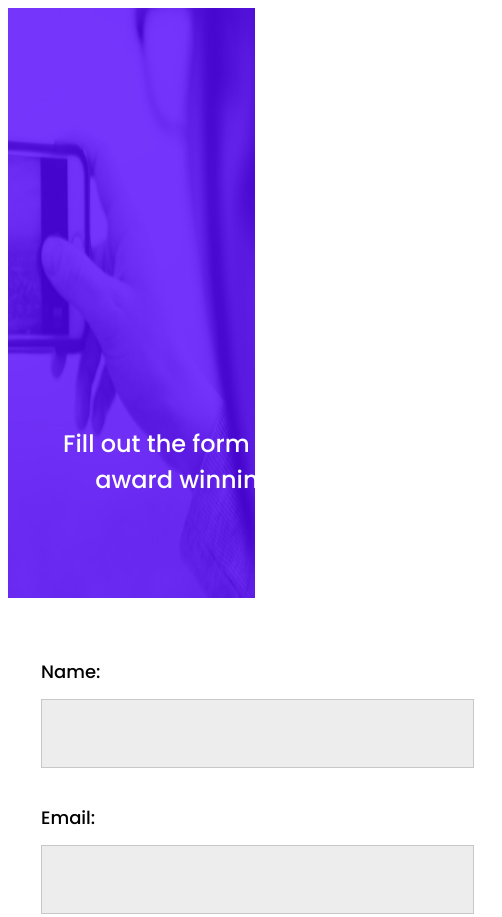
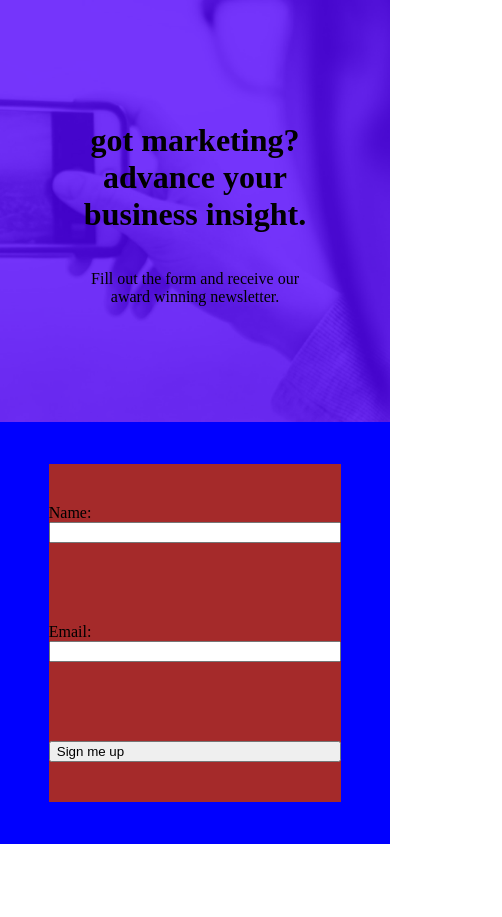
Before and after one commit to Edjhernandez/landingpage, a website: page index.html in a window 390 px wide. Shown: the top 917 px of the page, 502 px wide, since content can reach past the window. After the commit the page ends 844 px from the top, so only its background shows below. Drawn offline with Linux system fonts and the light colour scheme.

Commit message:
Add responsive properties in mobile design

```diff
--- a/index.html
+++ b/index.html
@@ -14,26 +14,29 @@
 </head>
 <body>
     <div class="container">
-    <div class="rectangle1">
-        <img src="./images/Rectangle 1.png" alt="image Rectangle 1">
-        <p class="title1">
+     <div class="rectangle1">
+        <h1>
         got marketing? advance your business insight.
-        </p>
+        </h1>
         <p class="message1">
             Fill out the form and receive our award winning newsletter.
         </p>
-    </div>
-    <form>
-        <div class="inputs">
-            <label>Name:</label>
+     </div>
+     <div class="rectangle2">
+       <form>
+        <div class="inputname">
+            <label for="name">Name:</label>
+            <input id="name" name="name" type="text">
         </div>
-        <input class="box_sizing" type="text">
-        <div class="inputs2">
-            <label>Email:</label>
+        <div class="inputemail">
+            <label for="email">Email:</label>
+            <input id="email" name="email" type="text">
         </div>
-        <input class="box_sizing2" type="text">
-        <button class="button" type="button">Sign me up</button>
-    </form>
+        <div class="button">
+           <button class="button" type="button">Sign me up</button>
+        </div>
+       </form>
+     </div>
     </div>
 </body>
 </html>
--- a/styles.css
+++ b/styles.css
@@ -1,22 +1,93 @@
+html, body{
+  margin: 0;
+  padding: 0;
+  box-sizing: border-box;
+  height: 100%;
+}
+
 .container {
-  /*position: absolute;
+  display: flex;
+  flex-direction: column;
+  max-width: 510px;
+  width: 100%;
+  margin-left: auto;
+  margin-right: auto;
+  height: 100%;
+}
+
+.container .rectangle1 {
+  display: flex;
+  align-items: center;
+  justify-content: center;
+  background-image: url("./images/Rectangle\ 1.png");
+  background-size: cover;
+  flex-direction: column;
+  height: 50%;
+}
+
+.container .rectangle1 h1,p {
+  max-width: 250px;
+  text-align: center;
+
+}
+
+.container .rectangle2 {
+  display: flex;
+  align-items: center;
+  justify-content: space-around;
+  flex-direction: column;
+  background: blue;
+  height: 50%;
+
+}
+
+form {
+  background-color: brown;
+  display: flex;
+  flex-direction: column;
+  width: 75%;
+  height: 80%;
+  justify-content: space-around;
+
+}
+
+form .inputname, .inputemail, .button {
+  display: flex;
+  flex-direction: column;
+
+}
+
+/*
+body {
+  display: flex;
+}
+
+
+
+
+
+body .container {
+  position: absolute;
   width: 510px;
   height: 1139px;
-  flex-box*/
+  flex-box
   display: flex;
-  flex-direction: row;
+  flex-direction: column;
 }
 
-.rectangle1 {
+body .container .rectangle1 {
   /*position: absolute;
   width: 510px;
   height: 576px;
   left: 0;
-  top: 0;*/
-  /*flex-box*/
+  top: 0;
+  flex-box
   display: flex;
-  width: 100%;      /*when set width 100% in father .rectangle1 and child img the picture grow*/
+  width: 100%;     when set width 100% in father .rectangle1 and child img the picture grow
   height: 50%;
+  background-color: #000;
+  background: url("images\Rectangle 1.png");
+  background-size: cover;
 }
 
 .rectangle1 img {
@@ -24,20 +95,20 @@
 }
 
 form {
-  /*position: absolute;*/
-  /*flex-box*/
+  position: absolute;
+  flex-box
   display: flex;
   width: 100%;
   height: 50%;
 }
 
 
-.title1 {
-  /*position: absolute;
+h1 {
+  position: absolute;
   width: 425px;
   height: 212px;
   left: 42px;
-  top: 108px;*/
+  top: 108px;
   font-family: 'Bebas Neue', sans-serif, 'Times New Roman', Times, serif;
   font-style: normal;
   font-weight: 400;
@@ -45,7 +116,7 @@ form {
   line-height: 77px;
   text-align: center;
   color: #fff;
-  /*flex-box*/
+  flex-box
   display: flex;
   flex: 1 1 100%;
   align-self: center;
@@ -54,7 +125,7 @@ form {
 
 /*.rectangle1 .message1 {
   width: 100%;
-}*/
+}
 
 .message1 {
   width: 424px;
@@ -73,7 +144,7 @@ form {
 
 
 /*form .inputs {
-}*/
+}
 
 .inputs {
   position: absolute;
@@ -92,7 +163,7 @@ form {
 
 /*form .box_sizing {
 
-}*/
+}
 .box_sizing {
   position: absolute;
   width: 427px;
@@ -143,3 +214,4 @@ form {
   text-align: center;
   color: #fff;
 }
+*/
```
